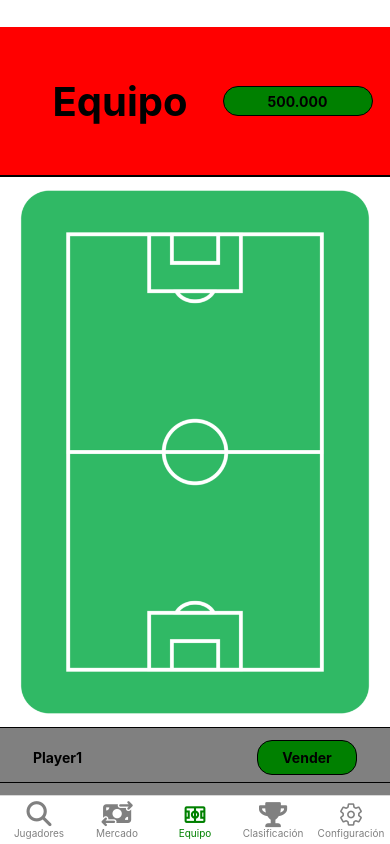
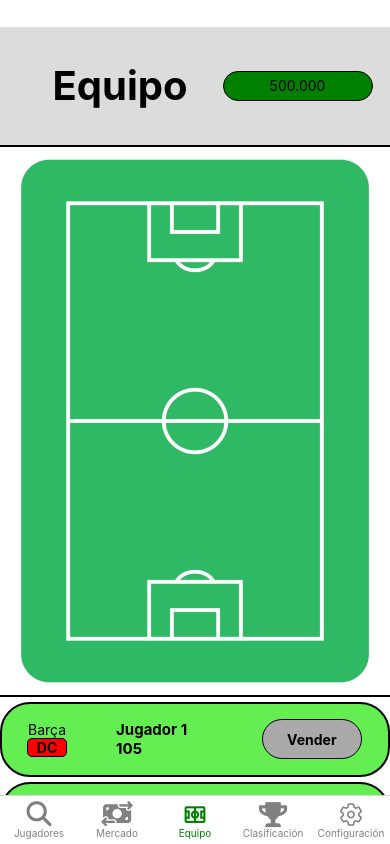
Before and after one commit to isaacroma/Fantasy_App_TFG, a React Native app: screen /BottomTab in a window 390 px wide. Built offline with nearby package versions, Linux system fonts and the light colour scheme.

Commit message:
Team screen

```diff
--- a/src/components/Clasification.jsx
+++ b/src/components/Clasification.jsx
@@ -1,7 +1,7 @@
-import React, {useState} from 'react'
-import {useNavigation} from '@react-navigation/native';
+import React, {useState, useRef} from 'react'
+import {useNavigation, useFocusEffect} from '@react-navigation/native';
 import { FontAwesome5 } from '@expo/vector-icons';
-import { StyleSheet, Text, View, TouchableOpacity, TextInput, Modal, FlatList } from 'react-native';
+import { StyleSheet, Text, View, TouchableOpacity, TextInput, Modal, FlatList, ScrollView } from 'react-native';
 
 function Clasification() {
 
@@ -9,18 +9,36 @@ function Clasification() {
     const navigation = useNavigation();
 
     //Variables
-  const [users, setUsers] = useState(['user1', 'user2', 'user3', 'user4', 'user5', 'user6', 'user7', 'user8']);
+    const scrollViewRef = useRef(null);
+    const [isGeneralButtonActive, setisGeneralButtonActive] = useState(true);
+    const [isJourneyButtonActive, setisJourneyButtonActive] = useState(false);
+    const users = [
+        { name: 'Usuario 1', points: 1250},
+        { name: 'Usuario 2', points: 1200},
+        { name: 'Usuario 3', points: 1190},
+        { name: 'Usuario 4', points: 1000},
+        { name: 'Usuario 5', points: 850},
+        { name: 'Usuario 6', points: 849},
+        { name: 'Usuario 7', points: 600},
+        { name: 'Usuario 8', points: 550},
+        { name: 'Usuario 9', points: 520},
+        { name: 'Usuario 10', points: 500}
+    ];
+    //Functions
+    useFocusEffect(
+        React.useCallback(() => {
+          scrollViewRef.current.scrollTo({ y: 0, animated: false });
+        }, [])
+    );
+    const handlePressGeneralButton = () => {
+        setisGeneralButtonActive(true);
+        setisJourneyButtonActive(false);
+      };
 
-
-  //Functions
-  const renderItem =({item}) => {
-
-    return (
-        <View style={styles.UsersWrapper}>
-            <Text style = {styles.UserName}>{users}</Text>
-        </View>
-    )
-  }
+      const handlePressJourneyButton = () => {
+        setisGeneralButtonActive(false);
+        setisJourneyButtonActive(true);
+      };
 
     return (
         <View style = {styles.MainContainer}>
@@ -34,18 +52,30 @@ function Clasification() {
                 />
             </View>
             <View style = {styles.ButtonsContainer}>
-            <TouchableOpacity style = {styles.GeneralButton}>
+                <TouchableOpacity
+                    style = {[styles.GeneralButton, { backgroundColor: isGeneralButtonActive ? '#2DBC07' : '#DCDCDC' }]}
+                    onPress={handlePressGeneralButton}>
                     <Text style = {styles.Text}>General</Text>
                 </TouchableOpacity>
-            <TouchableOpacity style = {styles.JourneyButton}>
+                <TouchableOpacity
+                    style = {[styles.JourneyButton, { backgroundColor: isJourneyButtonActive ? '#2DBC07' : '#DCDCDC' }]}
+                    onPress={handlePressJourneyButton}>
                     <Text style = {styles.Text}>Jornada</Text>
                 </TouchableOpacity>
             </View>
-        <View style = {styles.UsersContainer}>
-            <FlatList
-                data={users}
-                renderItem={renderItem}/>
+            <ScrollView ref={scrollViewRef} style = {styles.ScrollView}>
+                {users.map((user, index) => {
+                    return (
+                    <View style = {styles.UserContainer} key={index}>
+                        <Text style = {styles.UserName}>{user.name}</Text>
+                        <View style = {styles.UserPointsContainer}>
+                            <Text style = {styles.UserPoints}>{user.points}</Text>
                         </View>
+                    </View>
+                    );
+                })}
+            </ScrollView>
+
         </View>
     );
 }
@@ -53,13 +83,14 @@ function Clasification() {
 const styles = StyleSheet.create({
     MainContainer: {
         flex: 1,
-        backgroundColor: '#fff',
+        backgroundColor: 'white',
         alignItems: 'center',
     },
     HeaderContainer: {
         alignItems: 'center',
         justifyContent: 'center',
-        flexDirection: 'row'
+        flexDirection: 'row',
+        width: '100%',
     },
     PrincipalTitle: {
         marginTop: 35,
@@ -71,6 +102,10 @@ const styles = StyleSheet.create({
         justifyContent: 'center',
         flexDirection: 'row',
         marginTop: 20,
+        width: '100%',
+        height: '7%',
+        borderBottomWidth: 2,
+        marginBottom: 5,
     },
     GeneralButton: {
         alignItems: 'center',
@@ -81,7 +116,8 @@ const styles = StyleSheet.create({
         backgroundColor: '#2DBC07',
         marginRight: 5,
         borderWidth: 1,
-        elevation: 15
+        elevation: 15,
+        marginBottom: 5
     },
     JourneyButton: {
         alignItems: 'center',
@@ -92,30 +128,11 @@ const styles = StyleSheet.create({
         backgroundColor: '#E8E8E8',
         marginLeft: 5,
         borderWidth: 1,
-        elevation: 15
+        elevation: 15,
+        marginBottom: 5
     },
     Text: {
         fontWeight: 'bold'
-    },
-    UsersContainer: {
-        width: '100%',
-        height: 550,
-        alignItems: 'center',
-        justifyContent: 'center',
-        backgroundColor: '#E8E8E8',
-        //borderRadius: 15,
-        marginTop: 10,
-        borderTopWidth: 2
-    },
-    UsersWrapper: {
-        flexDirection: 'row',
-        alignItems: 'center',
-        paddingHorizontal: 5,
-        paddingVertical: 5,
-        borderBottomWidth: 1,
-        height: 75,
-        width: 400,
-        borderRadius: 15,
     },
 
     //Icons
@@ -125,6 +142,42 @@ const styles = StyleSheet.create({
         marginLeft: 15
     },
 
+    //Users
+    ScrollView: {
+        backgroundColor: 'white',
+        width: '100%'
+    },
+    UserContainer: {
+        alignItems: 'center',
+        justifyContent: 'center',
+        width: '100%',
+        height: 75,
+        marginBottom: 5,
+        flexDirection: 'row',
+        borderRadius: 30,
+        borderWidth: 2,
+        backgroundColor: '#DCDCDC',
+    },
+    UserName: {
+        fontWeight: 'bold',
+        fontSize: 20,
+        right: '80%'
+    },
+    UserPointsContainer: {
+        alignItems: 'center',
+        justifyContent: 'center',
+        width: '30%',
+        height: 30,
+        borderRadius: 20,
+        borderWidth: 1,
+        backgroundColor: '#BA82F1',
+        left: '80%',
+        elevation: 20
+    },
+    UserPoints: {
+        fontWeight: 'bold',
+        fontSize: 15
+    }
 });
 
 export default Clasification;
--- a/src/components/Market.jsx
+++ b/src/components/Market.jsx
@@ -1,5 +1,5 @@
-import React, {useState} from 'react'
-import {useNavigation} from '@react-navigation/native';
+import React, {useState, useRef} from 'react'
+import {useNavigation, useFocusEffect} from '@react-navigation/native';
 import { Entypo } from '@expo/vector-icons';
 import { FontAwesome6 } from '@expo/vector-icons';
 import { StyleSheet, Text, View, TouchableOpacity, TextInput, Modal, FlatList, ScrollView } from 'react-native';
@@ -10,6 +10,7 @@ function Market() {
   const navigation = useNavigation();
 
   //Variables
+  const scrollViewRef = useRef(null);
   const [selectedPlayer, setSelectedPlayer] = useState(null);
   const [BuyButtonPressed, setBuyButtonPressed] = useState(false);
   const players = [
@@ -26,6 +27,12 @@ function Market() {
   ];
 
   //Functions
+  useFocusEffect(
+    React.useCallback(() => {
+      scrollViewRef.current.scrollTo({ y: 0, animated: false });
+    }, [])
+  );
+
   const handleBuyPlayer = (player) => {
     setSelectedPlayer(player);
     setBuyButtonPressed(true);
@@ -57,7 +64,7 @@ function Market() {
           style = {styles.MoneyIcon}
         />
       </View>
-      <ScrollView style = {styles.ScrollView}>
+      <ScrollView ref={scrollViewRef} style = {styles.ScrollView}>
         {players.map((player, index) => {
           return (
             <View style = {styles.PlayerContainer} key={index}>
--- a/src/components/SearchPlayers.jsx
+++ b/src/components/SearchPlayers.jsx
@@ -12,7 +12,7 @@ function SearchPlayers() {
 
   //Variables
   const scrollViewRef = useRef(null);
-  const [selectedPlayer, setSelectedPlayer] = useState(null);
+  //const [selectedPlayer, setSelectedPlayer] = useState(null);
   const [FilterButtonPresses, setFilterButtonPressed] = useState(false);
   const [favoritePlayers, setFavoritePlayers] = useState([]);
   const players = [
--- a/src/components/Team.jsx
+++ b/src/components/Team.jsx
@@ -1,5 +1,5 @@
-import React, {useState} from 'react'
-import {useNavigation} from '@react-navigation/native';
+import React, {useState, useRef} from 'react'
+import {useNavigation, useFocusEffect} from '@react-navigation/native';
 import { StyleSheet, Text, View, TouchableOpacity, TextInput, Modal, FlatList, Image, ScrollView } from 'react-native';
 
 function Team() {
@@ -7,7 +7,53 @@ function Team() {
   //Navigation
   const navigation = useNavigation();
 
+  //Variables
+  const scrollViewRef = useRef(null);
+  const players = [
+    { name: 'Jugador 1', position: 'DC', price: 1000000, aligned: true },
+    { name: 'Jugador 2', position: 'DFC', price: 800000, aligned: true },
+    { name: 'Jugador 3', position: 'MC', price: 1200000, aligned: false },
+    { name: 'Jugador 4', position: 'POR', price: 600000, aligned: true },
+    { name: 'Jugador 5', position: 'DC', price: 1500000, aligned: false },
+    { name: 'Jugador 6', position: 'DFC', price: 700000, aligned: true },
+    { name: 'Jugador 7', position: 'MC', price: 1100000, aligned: true },
+    { name: 'Jugador 8', position: 'MC', price: 650000, aligned: false },
+    { name: 'Jugador 9', position: 'DFC', price: 1300000, aligned: false },
+    { name: 'Jugador 10', position: 'DC', price: 750000, aligned: true }
+  ];
 
+  //Functions
+  useFocusEffect(
+    React.useCallback(() => {
+      scrollViewRef.current.scrollTo({ y: 0, animated: false });
+    }, [])
+  );
+
+  const getPositionColor = (position) => {
+    switch(position) {
+      case 'MC':
+        return '#31D700';
+      case 'DC':
+        return 'red';
+      case 'DFC':
+        return '#0088D6';
+      case 'POR':
+        return 'yellow';
+      default:
+        return 'white';
+    }
+  }
+
+  const getAlignedColor = (aligned) => {
+    switch(aligned) {
+      case true:
+        return '#64EE51';
+      case false:
+        return '#EE5151';
+      default:
+        return 'white';
+    }
+  }
 
   return (
     <View style = {styles.MainContainer}>
@@ -17,7 +63,7 @@ function Team() {
           <Text style = {styles.Text}>500.000</Text>
         </View>
       </View>
-      <ScrollView style = {styles.ScrollView}>
+      <ScrollView ref={scrollViewRef} style = {styles.ScrollView}>
         <View style = {styles.ImageContainer}>
           <Image
             source={require("../../assets/Campo_de_futbol.png")}
@@ -25,60 +71,26 @@ function Team() {
           />
         </View>
         <View style = {styles.PlayersContainer}>
-          <View style = {styles.Player}>
-            <Text style = {styles.Text}>Player1</Text>
-            <TouchableOpacity style = {styles.SellButton}>
-              <Text style = {styles.Text}>Vender</Text>
+        {players.map((player, index) => {
+          return (
+            <View style = {[styles.PlayerContainer, {backgroundColor: getAlignedColor(player.aligned)}]} key={index}>
+            <View style = {styles.PlayerTeamPositionContainer}>
+              <Text>Barça</Text>
+              <View style = {[styles.PlayePositionContainer, {backgroundColor: getPositionColor(player.position)}]}>
+                <Text style = {styles.PlayerPosition}>{player.position}</Text>
+              </View>
+            </View>
+            <View style = {styles.PlayerNamePointsContainer}>
+              <Text style = {styles.PlayerName}>{player.name}</Text>
+              <Text style = {styles.PlayerPoints}>105</Text>
+            </View>
+            <TouchableOpacity
+              style = {styles.SellButton}>
+                <Text style = {styles.PlayerPrice}>Vender</Text>
             </TouchableOpacity>
           </View>
-          <View style = {styles.Player}>
-            <Text style = {styles.Text}>Player1</Text>
-            <TouchableOpacity style = {styles.SellButton}>
-              <Text style = {styles.Text}>Vender</Text>
-            </TouchableOpacity>
-          </View>
-          <View style = {styles.Player}>
-            <Text style = {styles.Text}>Player1</Text>
-            <TouchableOpacity style = {styles.SellButton}>
-              <Text style = {styles.Text}>Vender</Text>
-            </TouchableOpacity>
-          </View>
-          <View style = {styles.Player}>
-            <Text style = {styles.Text}>Player1</Text>
-            <TouchableOpacity style = {styles.SellButton}>
-              <Text style = {styles.Text}>Vender</Text>
-            </TouchableOpacity>
-          </View>
-          <View style = {styles.Player}>
-            <Text style = {styles.Text}>Player1</Text>
-            <TouchableOpacity style = {styles.SellButton}>
-              <Text style = {styles.Text}>Vender</Text>
-            </TouchableOpacity>
-          </View>
-          <View style = {styles.Player}>
-            <Text style = {styles.Text}>Player1</Text>
-            <TouchableOpacity style = {styles.SellButton}>
-              <Text style = {styles.Text}>Vender</Text>
-            </TouchableOpacity>
-          </View>
-          <View style = {styles.Player}>
-            <Text style = {styles.Text}>Player1</Text>
-            <TouchableOpacity style = {styles.SellButton}>
-              <Text style = {styles.Text}>Vender</Text>
-            </TouchableOpacity>
-          </View>
-          <View style = {styles.Player}>
-            <Text style = {styles.Text}>Player1</Text>
-            <TouchableOpacity style = {styles.SellButton}>
-              <Text style = {styles.Text}>Vender</Text>
-            </TouchableOpacity>
-          </View>
-          <View style = {styles.Player}>
-            <Text style = {styles.Text}>Player1</Text>
-            <TouchableOpacity style = {styles.SellButton}>
-              <Text style = {styles.Text}>Vender</Text>
-            </TouchableOpacity>
-          </View>
+          );
+        })}
         </View>
       </ScrollView>
     </View>
@@ -94,9 +106,9 @@ const styles = StyleSheet.create({
   HeaderContainer: {
     alignItems: 'center',
     justifyContent: 'center',
-    backgroundColor: 'red',
+    backgroundColor: '#DCDCDC',
     width: '100%',
-    height: 150,
+    height: '15%',
     marginTop: '7%',
     borderBottomWidth: 2,
     elevation: 20,
@@ -132,6 +144,8 @@ const styles = StyleSheet.create({
     width: '100%',
     height: 550,
     backgroundColor: 'white',
+    borderBottomWidth: 2,
+    marginBottom: 5
   },
   Image: {
     width: 550,
@@ -144,31 +158,64 @@ const styles = StyleSheet.create({
     alignItems: 'center',
     justifyContent: 'center',
     width: '100%',
-    backgroundColor: 'grey',
-    borderTopWidth: 1
   },
-  Player: {
+  PlayerContainer: {
     alignItems: 'center',
     justifyContent: 'center',
+    width: '100%',
+    height: 75,
+    marginBottom: 5,
     flexDirection: 'row',
-    width: '100%',
+    borderRadius: 30,
+    borderWidth: 2,
+    backgroundColor: '#DCDCDC',
+  },
+  PlayerNamePointsContainer: {
+    justifyContent: 'center',
+    width: '30%',
     height: 50,
-    marginTop: 5,
-    borderBottomWidth: 1
+  },
+  PlayerTeamPositionContainer: {
+    alignItems: 'center',
+    justifyContent: 'center',
+    width: '15%',
+    height: 50,
+    right: 40
+  },
+  PlayePositionContainer: {
+    alignItems: 'center',
+    justifyContent: 'center',
+    backgroundColor: 'white',
+    width: 40,
+    heigh: 30,
+    borderWidth: 1,
+    borderRadius: 5
+  },
+  PlayerName: {
+    fontWeight: 'bold',
+    fontSize: 15
+  },
+  PlayerPoints: {
+    fontWeight: 'bold',
+    fontSize: 15
+  },
+  PlayerPrice: {
+    fontWeight: 'bold',
+  },
+  PlayerPosition: {
+    fontWeight: 'bold',
   },
   SellButton: {
     alignItems: 'center',
     justifyContent: 'center',
     width: 100,
-    height: 35,
+    height: 40,
+    backgroundColor: '#A9A9A9',
+    borderRadius: 30,
     borderWidth: 1,
-    borderRadius: 15,
-    backgroundColor: 'green',
-    marginLeft: 175
+    left: 30,
+    elevation: 5
   },
-  Text: {
-    fontWeight: 'bold'
-  }
 });
 
 export default Team;
```
Lines whose indentation alone changed are shown as unchanged.
